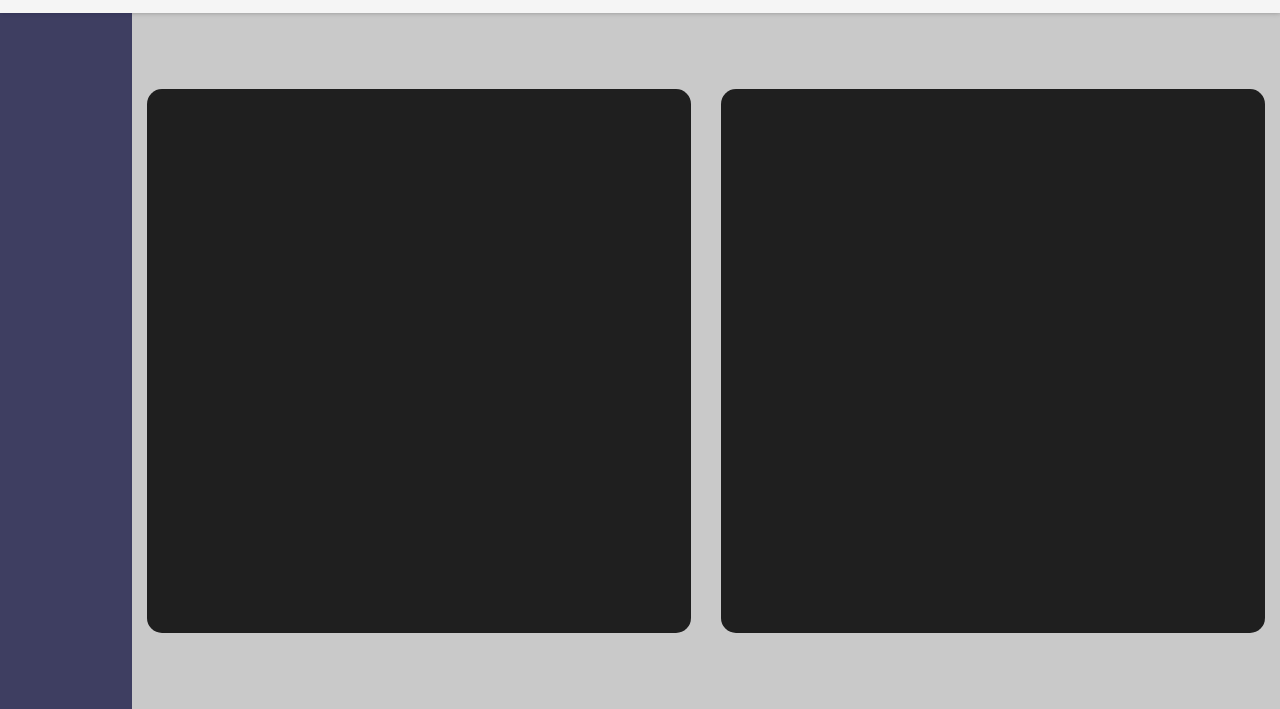
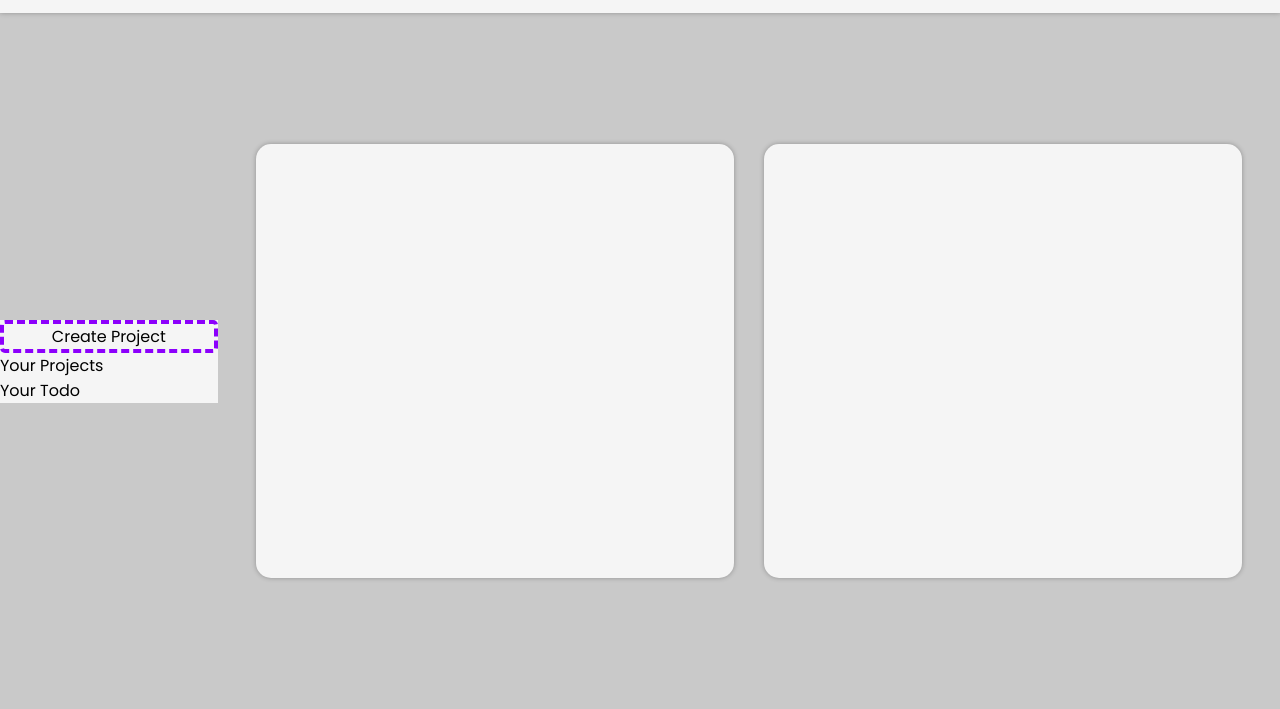
Before and after one commit to CloudMojos/todo-list, a website built with webpack: page dist/index.html in a window 1280 px wide. Shown: the part 91-800 px from the top of the page. Built offline with Linux system fonts and the light colour scheme.

Commit message:
changes in css

```diff
--- a/src/styles.css
+++ b/src/styles.css
@@ -1,5 +1,7 @@
 @import url('https://fonts.googleapis.com/css2?family=Poppins&display=swap');
 @import url('https://fonts.googleapis.com/css2?family=Vollkorn&display=swap');
+
+
 
 * {
     padding: 0;
@@ -78,10 +80,29 @@ header .links li:hover {
 /* End Content Container*/
 
 /* Side Bar */
+.sidebar-container {
+    display: flex;
+    flex-direction: column;
+    justify-content: center;
+    width: 17vw;
+}
 .sidebar.active{
-    background-color: rgba(1, 1, 51, 0.692);
-    width: 35vmin;
+    background-color: whitesmoke;
     height: inherit;
+}
+
+.add-project {
+    text-align: center;
+    border: 4px dashed #8c00fc;
+    border-radius: 5px;
+}
+
+.project-list {
+
+}
+
+.project {
+
 }
 /* End Side Bar */
 
@@ -90,12 +111,14 @@ header .links li:hover {
     display: flex;
     justify-content: center;
     align-items: center;
+    width: 83vw;
 }
 .todo-container > * {
     margin: 15px;
-    height: 68vmin;
-    aspect-ratio: 1;
-    background-color: rgb(31, 31, 31);
+    width: 45%;
+    aspect-ratio: 1.1;
+    background-color: whitesmoke;
+    box-shadow: 0px 0px 5px 0px rgba(0, 0, 0, 0.281);
     border-radius: 15px;
 }
 /* End Todo Container */
```
Also changed, not shown: dist/index.html, dist/main.js.
